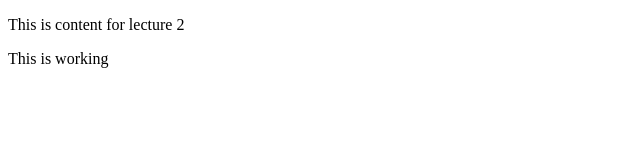
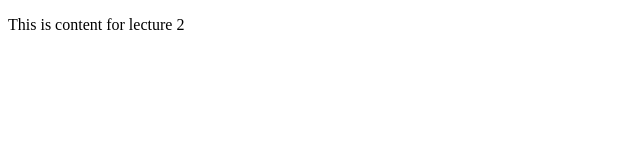
Before and after one commit to WCramRTC/Lecture_2_S22_Ex2, a plain HTML site: page index.html in a window 1280 px wide. Shown: the full height of the page, 0-640 px from the left. Drawn offline with Linux system fonts and the light colour scheme.

Commit message:
Update index.html

```diff
--- a/index.html
+++ b/index.html
@@ -8,7 +8,7 @@
 </head>
 <body>
     <p>This is content for lecture 2</p>
-    <p>This is working</p>
+
 
 </body>
 </html>
```
